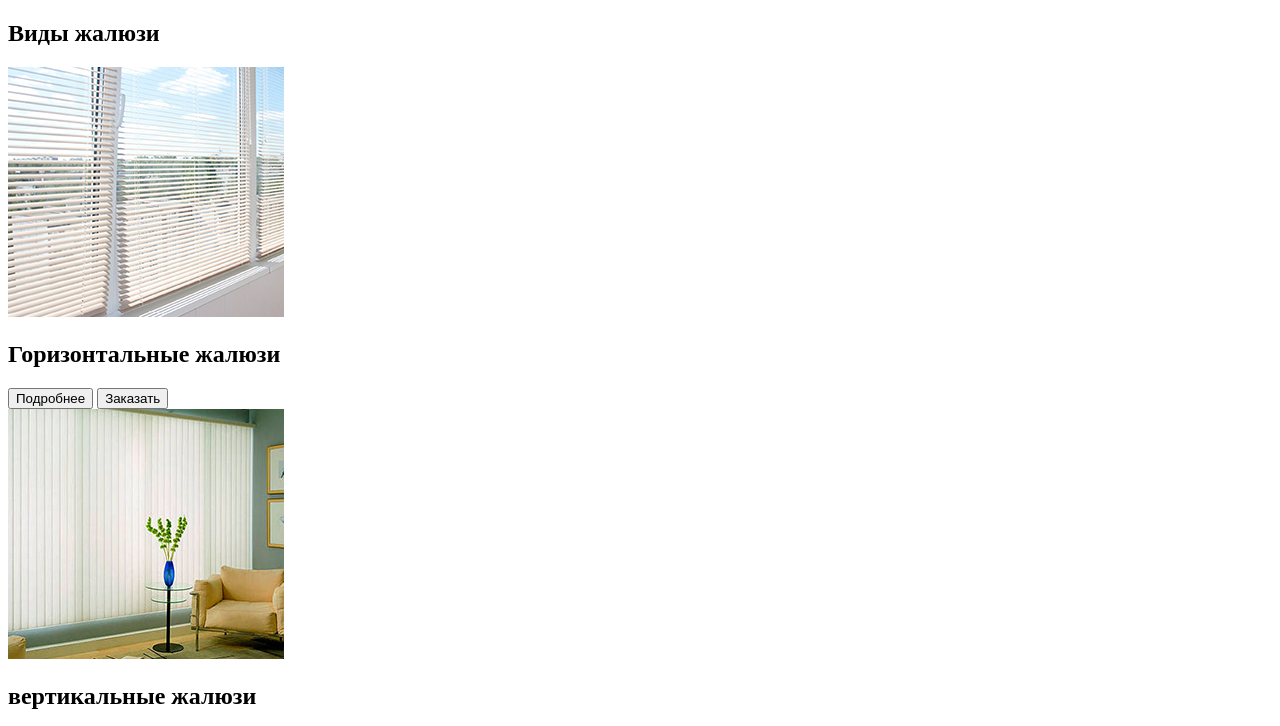
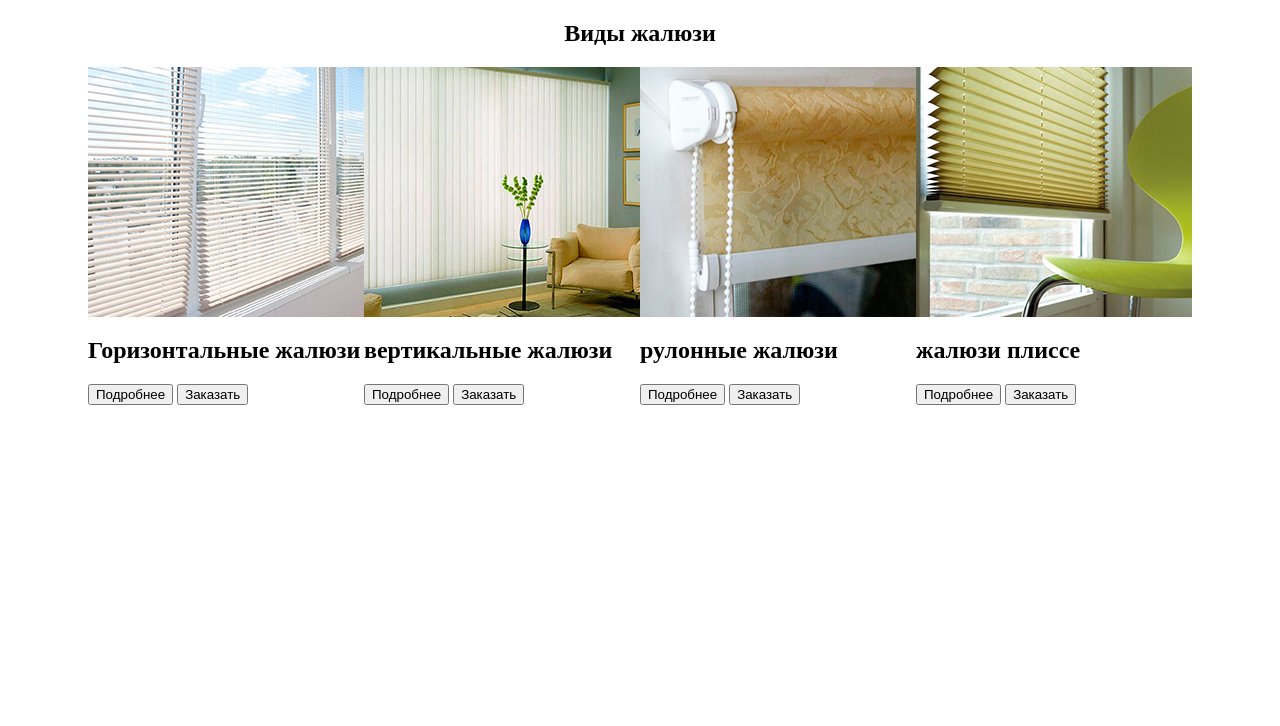
Before and after one commit to dakhmetz/additional-task-3, a website: page src/index.html in a window 1280 px wide. Shown: the top 726 px of the page. Drawn offline with Linux system fonts and the light colour scheme.

Commit message:
choe: resaved index.html

```diff
--- a/src/css/style.css
+++ b/src/css/style.css
@@ -3,5 +3,18 @@
 }
 
 body {
-  font-family: "PF Din Text Cond Pro";
+  margin: 0px;
 }
+
+.container {
+  max-width: 1176px;
+  width: 90%;
+  margin: 0 auto;
+  display: flex;
+  flex-direction: column;
+  align-items: center;
+}
+
+.cards {
+  display: flex;
+}
--- a/src/index.html
+++ b/src/index.html
@@ -1,4 +1,4 @@
-<!DOCTYPE html>
+<!DOCsection html>
 <html lang="ru">
 <head>
   <meta charset="UTF-8">
@@ -9,49 +9,48 @@
 </head>
 <body>
   <main>
-    <section class="type">
-      <div class="type__content">
+    <section class="section">
+      <div class="content section__content">
         <div class="container">
-          <h1 class="title type__title title--main">Виды жалюзи</h1>
-          <div class="cards type__cards">
-            <div class="card type__card">
-              <img src="img/image-1.jpg" alt="image" class="img type__img img--simple">
-              <h2 class="title-card type__title-card title-card--simple">Горизонтальные жалюзи</h2>
-              <button class="button type__button button--outline">Подробнее</button>
-              <button class="button type__button button--primary">Заказать</button>
+          <h1 class="title section__title title--main">Виды жалюзи</h1>
+          <div class="cards section__cards">
+            <div class="card section__card">
+              <img src="img/image-1.jpg" alt="image" class="img section__img img--simple">
+              <h2 class="title-card section__title-card title-card--simple">Горизонтальные жалюзи</h2>
+              <button class="button section__button button--outline">Подробнее</button>
+              <button class="button section__button button--primary">Заказать</button>
             </div>
-            <!-- /.card type__card -->
-            <div class="card type__card">
-              <img src="img/image-2.jpg" alt="image" class="img type__img img--simple">
-              <h2 class="title-card type__title-card title-card--simple">вертикальные жалюзи</h2>
-              <button class="button type__button button--outline">Подробнее</button>
-              <button class="button type__button button--primary">Заказать</button>
+            <!-- /.card section__card -->
+            <div class="card section__card">
+              <img src="img/image-2.jpg" alt="image" class="img section__img img--simple">
+              <h2 class="title-card section__title-card title-card--simple">вертикальные жалюзи</h2>
+              <button class="button section__button button--outline">Подробнее</button>
+              <button class="button section__button button--primary">Заказать</button>
             </div>
-            <!-- /.card type__card -->
-            <div class="card type__card">
-                <img src="img/image-3.jpg" alt="image" class="img type__img img--simple">
-                <h2 class="title-card type__title-card title-card--simple">рулонные жалюзи</h2>
-                <button class="button type__button button--outline">Подробнее</button>
-                <button class="button type__button button--primary">Заказать</button>
+            <!-- /.card section__card -->
+            <div class="card section__card">
+                <img src="img/image-3.jpg" alt="image" class="img section__img img--simple">
+                <h2 class="title-card section__title-card title-card--simple">рулонные жалюзи</h2>
+                <button class="button section__button button--outline">Подробнее</button>
+                <button class="button section__button button--primary">Заказать</button>
               </div>
-            <!-- /.card type__card -->
-            <div class="card type__card">
-                <img src="img/image-4.jpg" alt="image" class="img type__img img--simple">
-                <h2 class="title-card type__title-card title-card--simple">жалюзи плиссе</h2>
-                <button class="button type__button button--outline">Подробнее</button>
-                <button class="button type__button button--primary">Заказать</button>
+            <!-- /.card section__card -->
+            <div class="card section__card">
+                <img src="img/image-4.jpg" alt="image" class="img section__img img--simple">
+                <h2 class="title-card section__title-card title-card--simple">жалюзи плиссе</h2>
+                <button class="button section__button button--outline">Подробнее</button>
+                <button class="button section__button button--primary">Заказать</button>
               </div>
-            <!-- /.card type__card -->
+            <!-- /.card section__card -->
           </div>
-          <!-- /.cards type__cards -->
+          <!-- /.cards section__cards -->
 
         </div>
         <!-- /.container -->
       </div>
-      <!-- /.type__content -->
-      <a href="#" class="scroll-down">листайте вниз</a>
+      <!-- /.content section__content -->
     </section>
-    <!-- /.type -->
+    <!-- /.section -->
   </main>
 </body>
 </html>
```
